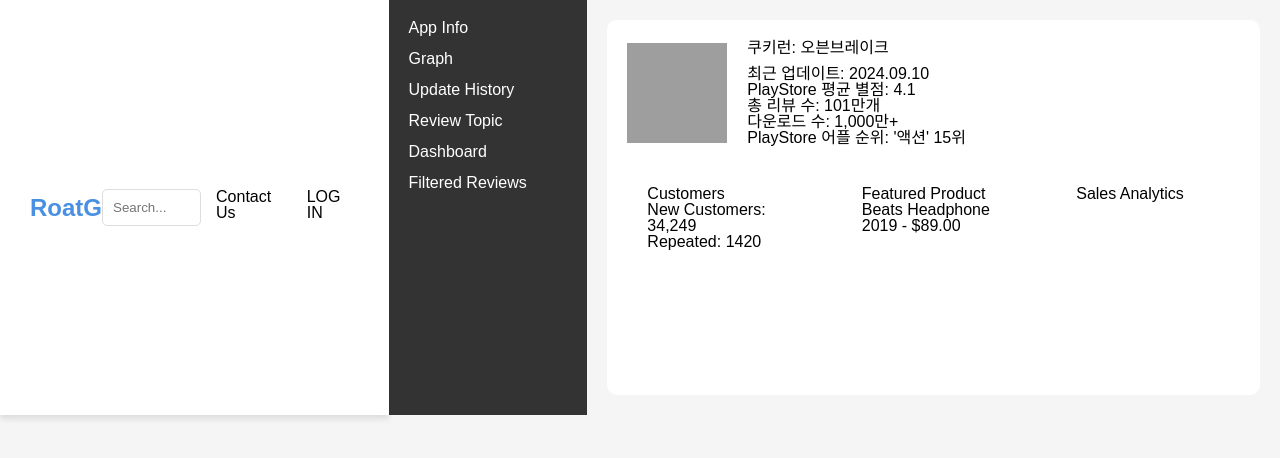
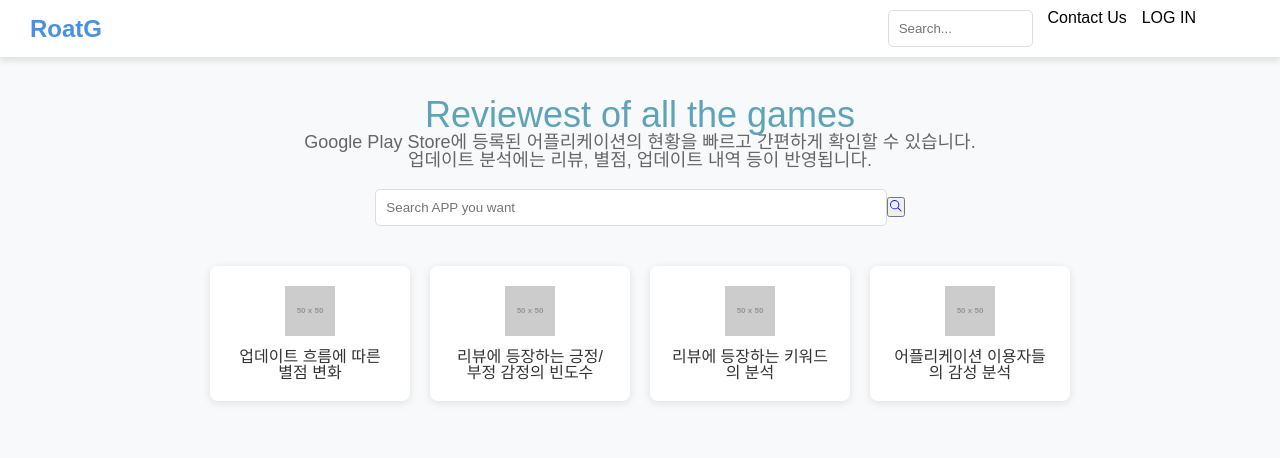
Before and after one commit to YIMSEBIN/RoatG_frontend, a React (Vite) app in the folder frontend/: page / in a window 1280 px wide. Shown: the top 458 px of the page. Built offline with nearby package versions, Linux system fonts and the light colour scheme; grey boxes are pictures that could not be loaded.

Commit message:
feat: 페이지 이동 router 정리

```diff
--- a/frontend/index.html
+++ b/frontend/index.html
@@ -4,7 +4,7 @@
     <meta charset="UTF-8" />
     <link rel="stylesheet" href="public/reset.css" />
     <meta name="viewport" content="width=device-width, initial-scale=1.0" />
-    <title>Vite + React + TS</title>
+    <title>RoatG</title>
   </head>
   <body>
     <div id="root"></div>
--- a/frontend/src/App.tsx
+++ b/frontend/src/App.tsx
@@ -1,9 +1,7 @@
-import "@src/App.css";
-// import { MainPage } from "./page/Main";
-import { Detail } from "./page/Detail";
+import { Routes } from "@src/routes";
 
 function App() {
-  return <Detail></Detail>;
+  return <Routes />;
 }
 
 export default App;
--- a/frontend/src/page/Main/index.tsx
+++ b/frontend/src/page/Main/index.tsx
@@ -1,6 +1,8 @@
 import { Header } from "@components/layout/header";
 import "./main.css";
 import { GoSearch } from "react-icons/go";
+import { Link } from "react-router-dom";
+import { RouterPath } from "@src/routes/path";
 
 export const MainPage = () => {
   return (
@@ -16,7 +18,9 @@
         <div className="search-container">
           <input type="text" placeholder="Search APP you want" />
           <button>
-            <GoSearch />
+            <Link to={RouterPath.detail}>
+              <GoSearch />
+            </Link>
           </button>
         </div>
         <div className="features">
--- /dev/null
+++ b/frontend/src/routes/index.tsx
@@ -0,0 +1,24 @@
+import { createBrowserRouter, RouterProvider } from "react-router-dom";
+import { RouterPath } from "@src/routes/path";
+import { Detail } from "@src/page/Detail";
+import { MainPage } from "@src/page/Main";
+
+export const router = createBrowserRouter([
+  {
+    path: RouterPath.root,
+    children: [
+      {
+        path: RouterPath.home,
+        element: <MainPage />,
+      },
+      {
+        path: RouterPath.detail,
+        element: <Detail />,
+      },
+    ],
+  },
+]);
+
+export const Routes = () => {
+  return <RouterProvider router={router} />;
+};
--- /dev/null
+++ b/frontend/src/routes/path.ts
@@ -0,0 +1,5 @@
+export const RouterPath = {
+  root: "/",
+  home: "/",
+  detail: "/detail",
+};
```
